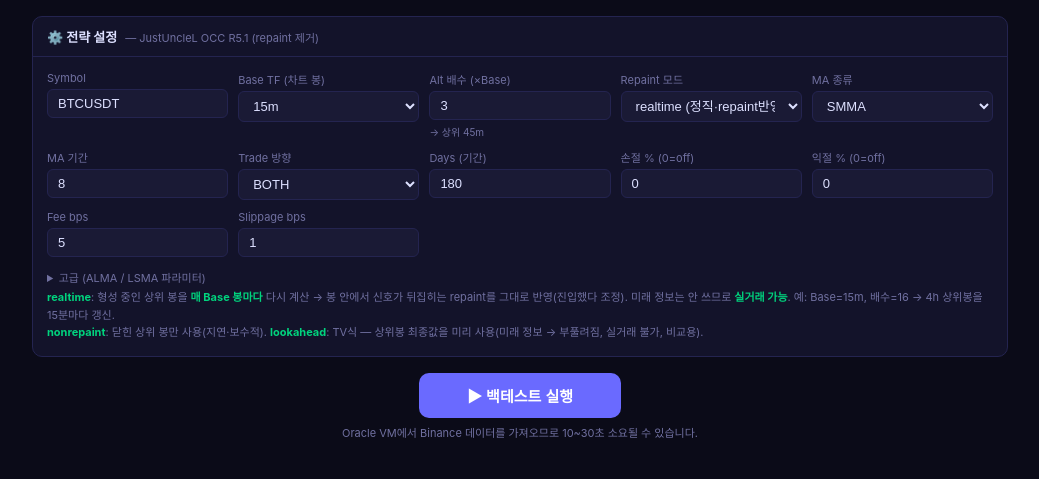
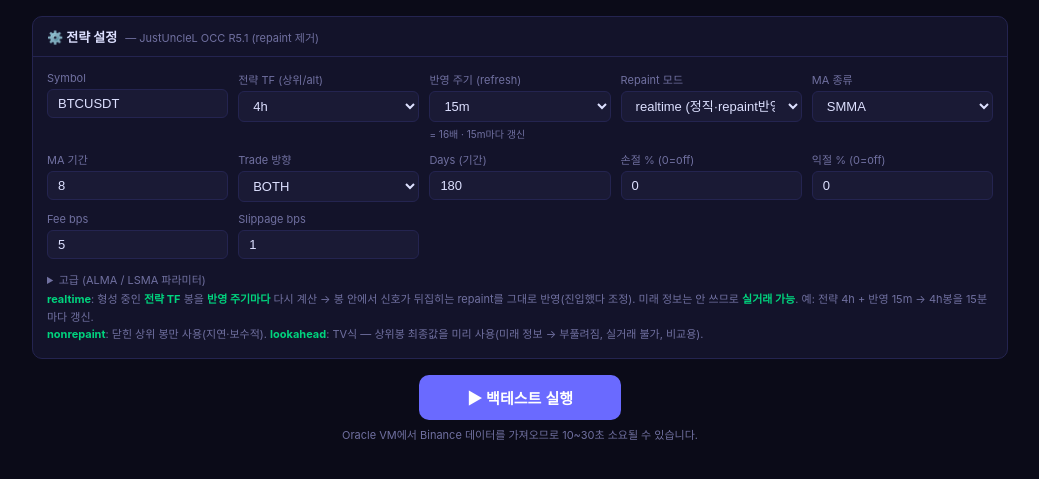
Before and after one commit to hansesle-maker/code, a Flask app: page /occ in a window 1280 px wide. Shown: the part 57-536 px from the top of the page, without its empty margins (120-1159 px from the left). Run offline with Flask 3, Linux system fonts and the light colour scheme.

Commit message:
Make realtime repaint refresh period adjustable (alt TF + refresh)
Decouple the strategy resolution from the sampling period. Instead of
(base TF × multiplier), pick the strategy/alt TF (e.g. 4h) and the refresh
period (5m/15m/30m/1h) independently; the multiplier is derived as
alt ÷ refresh. In realtime mode the refresh period is how often the forming
alt bar is re-evaluated — so a 4h strategy can repaint-update every 5m, 15m,
30m, or 1h.

- web /api/occ/run: accepts alt + refresh, derives interval/mult, validates
  divisibility, and guards against oversized fetches (fine refresh × long
  history > ~70k bars).
- CLI: --alt/--refresh as an alternative to --interval/--mult.
- occ.html: 전략 TF + 반영 주기 selectors with a live "= N배 · refresh마다 갱신"
  hint and divisibility warning.

Co-Authored-By: Claude Sonnet 4.6 <noreply@anthropic.com>
Claude-Session: https://claude.ai/code/session_01UGWeB9fur2w2PWPTzxFpp7

```diff
--- a/templates/occ.html
+++ b/templates/occ.html
@@ -97,15 +97,17 @@
           <input type="text" id="symbol" value="BTCUSDT">
         </div>
         <div class="param-group">
-          <label>Base TF (차트 봉)</label>
-          <select id="interval">
-            <option>5m</option><option selected>15m</option><option>30m</option>
-            <option>1h</option><option>2h</option><option>4h</option>
+          <label>전략 TF (상위/alt)</label>
+          <select id="alt" onchange="updateAltHint()">
+            <option>15m</option><option>30m</option><option>1h</option>
+            <option>2h</option><option selected>4h</option><option>6h</option><option>12h</option>
           </select>
         </div>
         <div class="param-group">
-          <label>Alt 배수 (×Base)</label>
-          <input type="number" id="mult" value="3" min="1" max="48" oninput="updateAltHint()">
+          <label>반영 주기 (refresh)</label>
+          <select id="refresh" onchange="updateAltHint()">
+            <option>5m</option><option selected>15m</option><option>30m</option><option>1h</option>
+          </select>
           <span id="altHint" style="font-size:10px;color:var(--muted)"></span>
         </div>
         <div class="param-group">
@@ -172,9 +174,9 @@
       </details>
 
       <div class="note">
-        <b>realtime</b>: 형성 중인 상위 봉을 <b>매 Base 봉마다</b> 다시 계산 → 봉 안에서 신호가
-        뒤집히는 repaint를 그대로 반영(진입했다 조정). 미래 정보는 안 쓰므로 <b>실거래 가능</b>.
-        예: Base=15m, 배수=16 → 4h 상위봉을 15분마다 갱신.<br>
+        <b>realtime</b>: 형성 중인 <b>전략 TF</b> 봉을 <b>반영 주기마다</b> 다시 계산 → 봉 안에서
+        신호가 뒤집히는 repaint를 그대로 반영(진입했다 조정). 미래 정보는 안 쓰므로 <b>실거래 가능</b>.
+        예: 전략 4h + 반영 15m → 4h봉을 15분마다 갱신.<br>
         <b>nonrepaint</b>: 닫힌 상위 봉만 사용(지연·보수적).
         <b>lookahead</b>: TV식 — 상위봉 최종값을 미리 사용(미래 정보 → 부풀려짐, 실거래 불가, 비교용).
       </div>
@@ -208,15 +210,19 @@
 <script>
 "use strict";
 
-const _IV_MIN = { "5m":5, "15m":15, "30m":30, "1h":60, "2h":120, "4h":240 };
+const _IV_MIN = { "5m":5, "15m":15, "30m":30, "1h":60, "2h":120, "4h":240, "6h":360, "12h":720 };
 function updateAltHint() {
-  const iv = document.getElementById("interval").value;
-  const mult = parseInt(document.getElementById("mult").value) || 1;
-  const mins = (_IV_MIN[iv] || 15) * mult;
-  const txt = mins % 60 === 0 ? (mins/60) + "h" : mins + "m";
-  document.getElementById("altHint").textContent = mult > 1 ? "→ 상위 " + txt : "→ 단일 TF";
+  const altM = _IV_MIN[document.getElementById("alt").value] || 240;
+  const refM = _IV_MIN[document.getElementById("refresh").value] || 15;
+  const el = document.getElementById("altHint");
+  if (altM < refM || altM % refM !== 0) {
+    el.textContent = "⚠ 전략 TF는 반영 주기의 정수배여야 함";
+    el.style.color = "var(--bear)";
+  } else {
+    el.textContent = `= ${altM/refM}배 · ${document.getElementById("refresh").value}마다 갱신`;
+    el.style.color = "var(--muted)";
+  }
 }
-document.getElementById("interval").addEventListener("change", updateAltHint);
 updateAltHint();
 
 async function runBacktest() {
@@ -228,9 +234,8 @@ async function runBacktest() {
 
   const cfg = {
     symbol:   document.getElementById("symbol").value.trim().toUpperCase() || "BTCUSDT",
-    interval: document.getElementById("interval").value,
-    mult:     parseInt(document.getElementById("mult").value) || 3,
-    use_res:  (parseInt(document.getElementById("mult").value) || 3) > 1,
+    alt:      document.getElementById("alt").value,
+    refresh:  document.getElementById("refresh").value,
     ma_type:  document.getElementById("ma_type").value,
     ma_len:   parseInt(document.getElementById("ma_len").value) || 8,
     trade_type: document.getElementById("trade_type").value,
@@ -280,7 +285,7 @@ function showResults(data, cfg) {
     <span class="badge ${mddClass}">MDD ${s.max_drawdown.toFixed(1)}%</span>
     <span class="badge ${vsBh>=0?"good":"bad"}">vs B&H ${vsBh>=0?"+":""}${vsBh.toFixed(1)}%</span>
     <span class="badge plain">${s.n_trades}건</span>
-    <span class="badge plain">${data.ma_type} · ${cfg.interval}×${cfg.mult}</span>
+    <span class="badge plain">${data.ma_type} · ${cfg.alt}÷${cfg.refresh}</span>
     <span class="badge ${data.mode==="lookahead"?"bad":(data.mode==="realtime"?"good":"plain")}">${data.mode}</span>
     <span class="badge plain">${data.bars.toLocaleString()} bars</span>`;
 
--- a/web_scanner.py
+++ b/web_scanner.py
@@ -341,9 +341,32 @@ def occ_run():
     symbol = str(cfg.get("symbol", "BTCUSDT")).upper()
     days   = max(1, int(cfg.get("days", 180)))
     market = cfg.get("market", "futures")
-    interval = cfg.get("interval", "15m")
+
+    # Preferred inputs: strategy TF (alt) + refresh period -> base=refresh, mult=alt/refresh.
+    alt_tf = cfg.get("alt")
+    refresh = cfg.get("refresh")
+    if alt_tf and refresh:
+        if alt_tf not in occ.INTERVAL_MS or refresh not in occ.INTERVAL_MS:
+            return jsonify({"ok": False, "error": "Unsupported alt/refresh timeframe"}), 400
+        alt_ms, ref_ms = occ.INTERVAL_MS[alt_tf], occ.INTERVAL_MS[refresh]
+        if alt_ms < ref_ms or alt_ms % ref_ms != 0:
+            return jsonify({"ok": False,
+                            "error": f"전략 TF({alt_tf})는 반영 주기({refresh})의 정수배여야 합니다."}), 400
+        interval = refresh
+        cfg["interval"] = interval
+        cfg["mult"] = alt_ms // ref_ms
+        cfg["use_res"] = cfg["mult"] > 1
+    else:
+        interval = cfg.get("interval", "15m")
     if interval not in occ.INTERVAL_MS:
         return jsonify({"ok": False, "error": f"Unsupported interval: {interval}"}), 400
+
+    # Guard against pathologically large fetches (fine refresh × long history).
+    est_bars = days * 86_400_000 / occ.INTERVAL_MS[interval]
+    if est_bars > 70_000:
+        return jsonify({"ok": False,
+                        "error": f"{interval} × {days}일 ≈ {est_bars:,.0f}봉으로 너무 큽니다. "
+                                 "기간을 줄이거나 반영 주기를 늘리세요."}), 400
 
     if market == "futures":
         base, path = FUTURES_BASE_URL, FUTURES_KLINES_PATH
```
Also changed, not shown: occ_strategy.py (+11 -0 lines).
